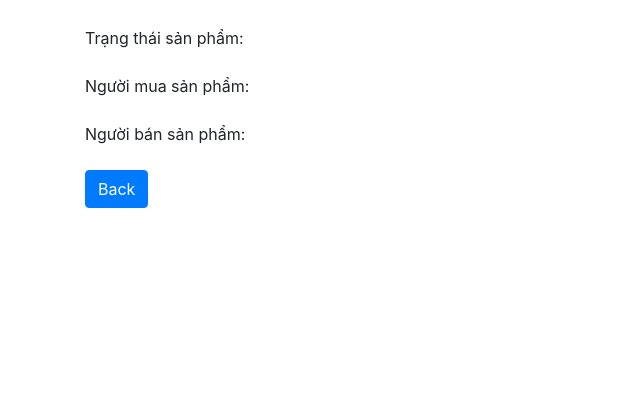
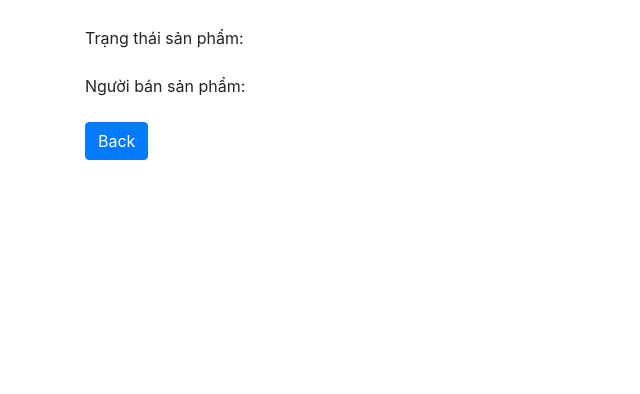
Before and after one commit to anhkhazxcv/BTL_WebDauGia, a PHP site: page /product/details-sp.php in a window 1280 px wide. Shown: the part 919-1313 px from the top of the page, without its empty margins (0-640 px from the left). Run offline with PHP 8.4, Linux system fonts and the light colour scheme; data that the repository does not hold is empty; some libraries are stand-ins or nearby versions.

Commit message:
Update details-sp.php

```diff
--- a/product/details-sp.php
+++ b/product/details-sp.php
@@ -15,7 +15,7 @@
             $sp_enddate = $quanlysp['sp_enddate'];
 
             $sp_status = $quanlysp['sp_status'];
-            $sp_buyer = $quanlysp['sp_buyer'];
+
             $uid = $quanlysp['uid'];
         }
     }
@@ -59,10 +59,10 @@
             <label>Trạng thái sản phẩm:</label><br>
             <?php echo $sp_startdate?>
         </div>
-        <div class="form-group">
+        <!-- <div class="form-group">
             <label>Người mua sản phẩm:</label><br>
             <?php echo $sp_buyer?>
-        </div>
+        </div>  -->
       <div class="form-group">
             <label>Người bán sản phẩm:</label><br>
             <?php echo $uid?>
```
